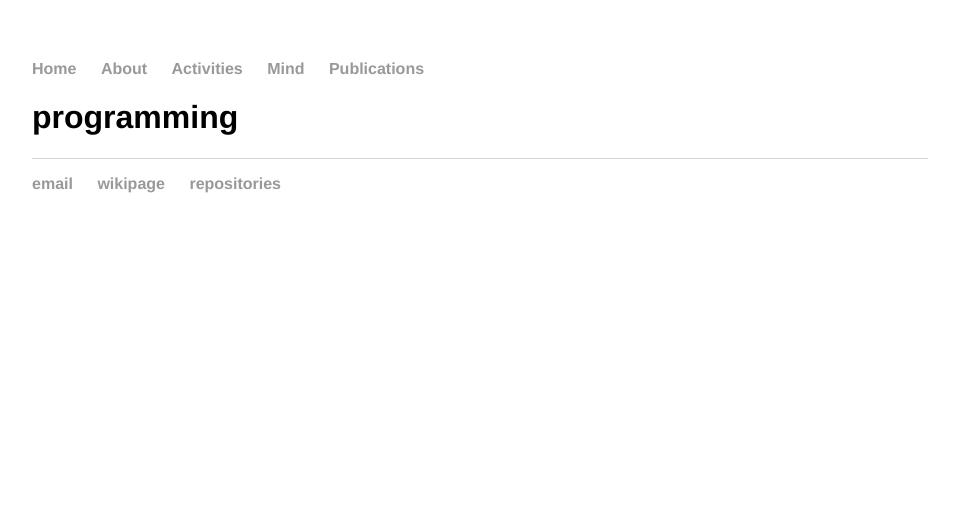
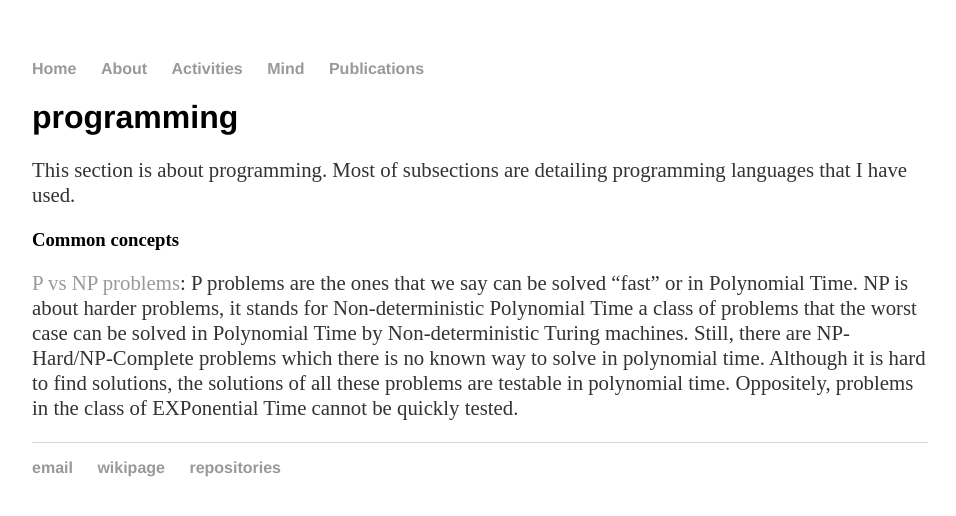
Before and after one commit to cleberjamaral/cleberjamaral.github.io, a Jekyll site: the page built from knowledge/programming/README.md, in a window 1280 px wide. Shown: the top 516 px of the page, without its empty margins (160-1116 px from the left). Built offline with Jekyll 4.4.1, drawn with Linux system fonts in a browser that asks for light colours; our own code applies the rules of GitHub Pages for plain Markdown files.

Commit message:
GitBook: [master] 2 pages modified

```diff
--- a/knowledge/programming/README.md
+++ b/knowledge/programming/README.md
@@ -3,3 +3,9 @@ description: programming stuffs
 ---
 
 # programming
+
+This section is about programming. Most of subsections are detailing programming languages that I have used.
+
+### Common concepts
+
+[P vs NP problems](https://www.youtube.com/watch?v=YX40hbAHx3s): P problems are the ones that we say can be solved "fast" or in Polynomial Time. NP is about harder problems, it stands for Non-deterministic Polynomial Time a class of problems that the worst case can be solved in Polynomial Time by Non-deterministic Turing machines. Still, there are NP-Hard/NP-Complete problems which there is no known way to solve in polynomial time. Although it is hard to find solutions, the solutions of all these problems are testable in polynomial time. Oppositely, problems in the class of EXPonential Time cannot be quickly tested.
```
Also changed, not shown: knowledge/financial/information-sources.md (+1 -2 lines).
